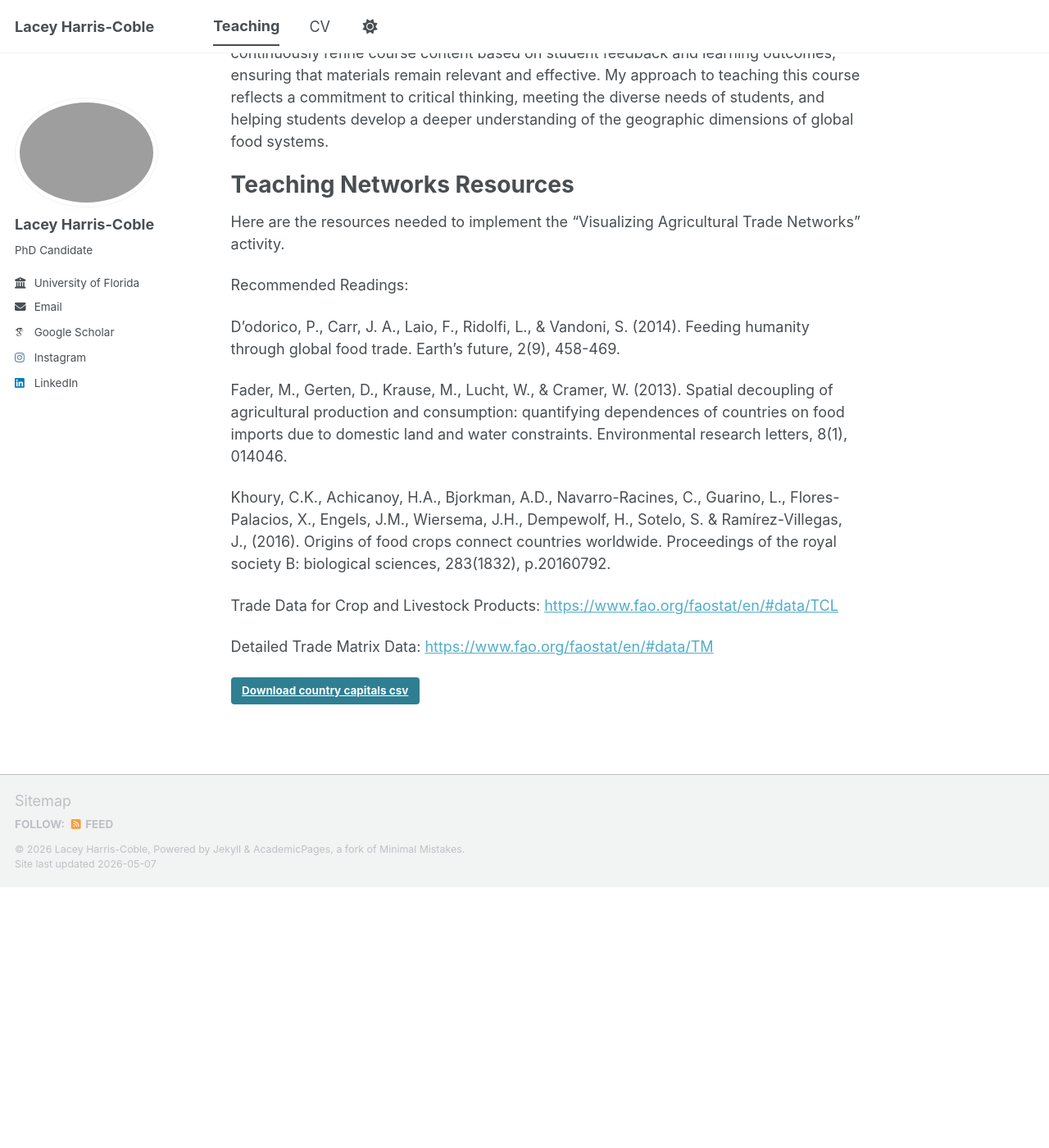
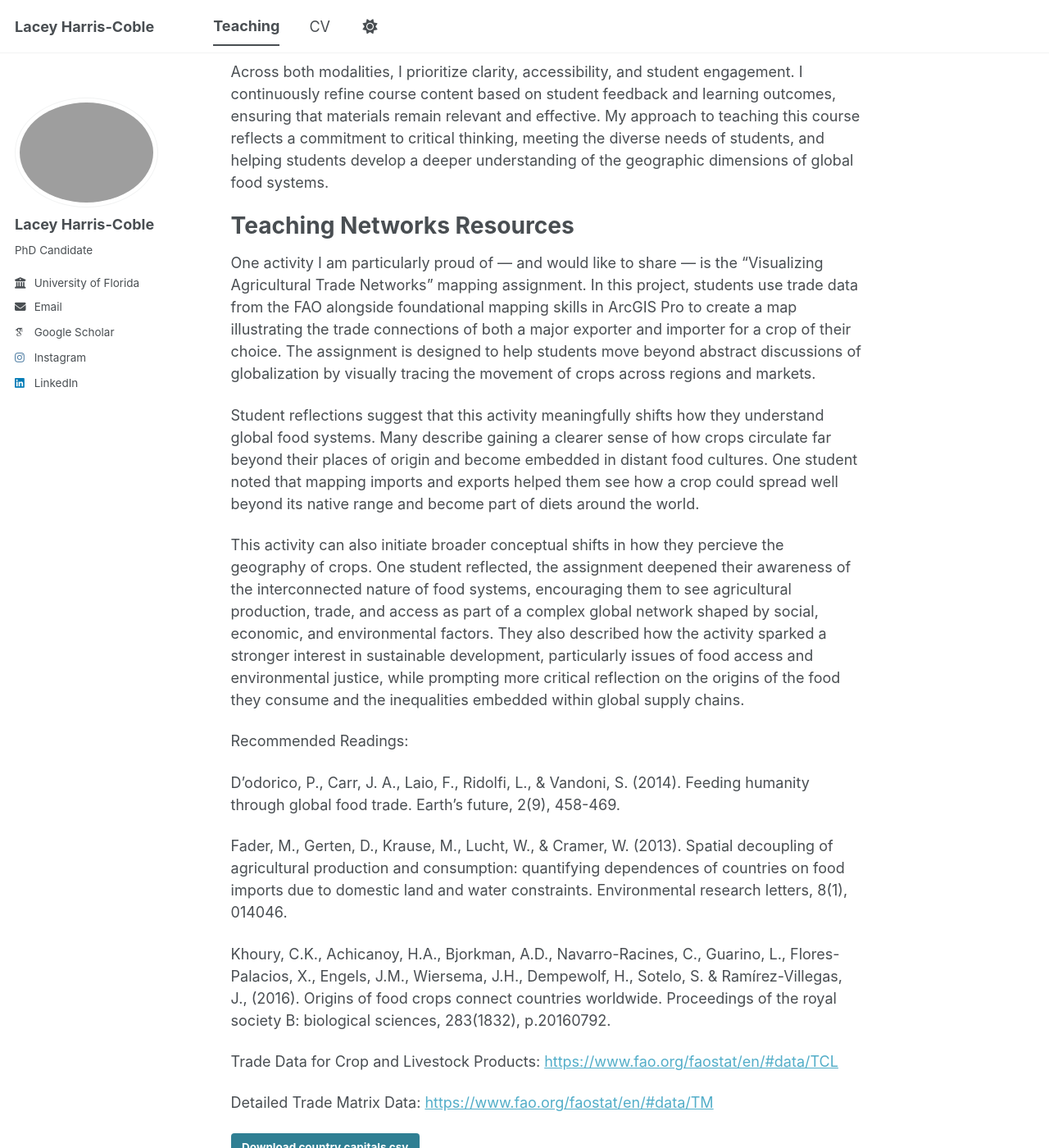
Before and after one commit to lharriscoble/lharriscoble.github.io, a Jekyll site: the page built from _teaching/2014-spring-teaching-1.md, in a window 1280 px wide and 1400 px high, scrolled down 757 px. Shown: the whole window at 82% size. Built offline with Jekyll 4.4.1, drawn with Linux system fonts in a browser that asks for light colours; some web fonts are replaced; a script bundle is joined from its source files by our own code; library files that are not in the unit come from our copies; before the commit the page ends 1839 px from its top, so only the background shows below that; some of the changed text lies outside the part shown.

Commit message:
Update 2014-spring-teaching-1.md

```diff
--- a/_teaching/2014-spring-teaching-1.md
+++ b/_teaching/2014-spring-teaching-1.md
@@ -8,7 +8,9 @@ date: "2023-01-02"
 #location: "City, Country"
 ---
 
-I have been the instructor of record for Hungry Planet: Geography of Crops since Spring 2023. I created all of the course materials, including lectures, assignments, assessments, and supporting resources, with the goal of building an engaging and interdisciplinary learning experience. The course examines global agricultural systems through a geographic perspective, encouraging students to think critically about how the geography of food production relates to environmental, political and social issues.
+I have been the instructor of record for Hungry Planet: Geography of Crops since Spring 2023 for the Fall and Spring semesters.
+
+I created all of the course materials, including lectures, assignments, assessments, and supporting resources, with the goal of building an engaging and interdisciplinary learning experience. The course examines global agricultural systems through a geographic perspective, encouraging students to think critically about how the geography of food production relates to environmental, political and social issues.
 
 I have taught this course in both in-person and online formats, adapting my teaching strategies for each environment while maintaining consistent learning outcomes. In the classroom, I emphasize discussion-based learning, interactive activities, and real-world case studies to help students connect course concepts to contemporary global issues. In the online format, I incorporate a mix of elements, including recorded lectures, discussion boards, to encourage engagement with the course content.
 
@@ -19,7 +21,11 @@ Across both modalities, I prioritize clarity, accessibility, and student engagem
 
 Teaching Networks Resources
 ======
-Here are the resources needed to implement the "Visualizing Agricultural Trade Networks" activity.
+One activity I am particularly proud of — and would like to share — is the “Visualizing Agricultural Trade Networks” mapping assignment. In this project, students use trade data from the FAO alongside foundational mapping skills in ArcGIS Pro to create a map illustrating the trade connections of both a major exporter and importer for a crop of their choice. The assignment is designed to help students move beyond abstract discussions of globalization by visually tracing the movement of crops across regions and markets.
+
+Student reflections suggest that this activity meaningfully shifts how they understand global food systems. Many describe gaining a clearer sense of how crops circulate far beyond their places of origin and become embedded in distant food cultures. One student noted that mapping imports and exports helped them see how a crop could spread well beyond its native range and become part of diets around the world.
+
+This activity can also initiate broader conceptual shifts in how they percieve the geography of crops. One student reflected, the assignment deepened their awareness of the interconnected nature of food systems, encouraging them to see agricultural production, trade, and access as part of a complex global network shaped by social, economic, and environmental factors. They also described how the activity sparked a stronger interest in sustainable development, particularly issues of food access and environmental justice, while prompting more critical reflection on the origins of the food they consume and the inequalities embedded within global supply chains.
 
 Recommended Readings:
 
```
